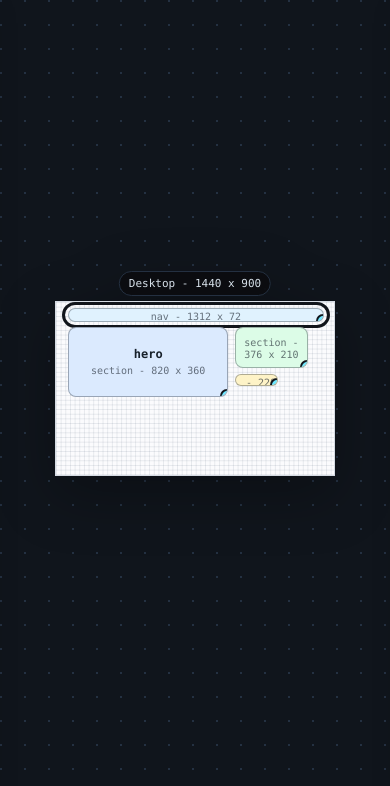
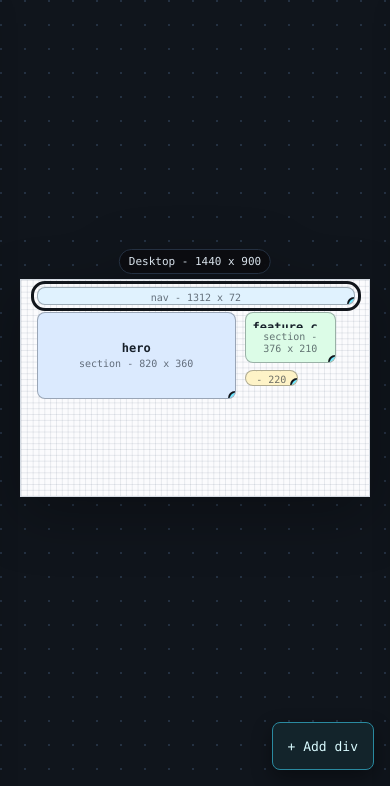
Before and after one commit to simplybenuk/BenOS, a website: page apps/wireframe-builder/index.html in a window 390 px wide. Shown: the part 58-844 px from the top of the page. Drawn offline with Linux system fonts and the light colour scheme.

Commit message:
Improve wireframe builder mobile canvas

```diff
--- a/apps/wireframe-builder/index.html
+++ b/apps/wireframe-builder/index.html
@@ -37,7 +37,7 @@
     .palette{display:grid;grid-template-columns:repeat(6,1fr);gap:6px}.colorBtn{height:28px;border-radius:8px;padding:0}.colorBtn.active{outline:2px solid var(--accent);outline-offset:2px}
     .metric{display:grid;grid-template-columns:1fr auto;gap:8px;font:12px var(--mono);color:var(--muted);padding:4px 0}.metric strong{color:var(--text);font-weight:700}
     .code{height:260px;white-space:pre;overflow:auto;color:#d7e1ea}
-    .mobilePanels{display:none}.scrim{display:none}.toast{position:fixed;left:50%;bottom:16px;transform:translateX(-50%);background:rgba(17,21,27,.96);border:1px solid var(--border);padding:10px 13px;border-radius:999px;font:12px var(--mono);opacity:0;pointer-events:none;transition:.16s;z-index:10}.toast.show{opacity:1}
+    .mobilePanels{display:none}.mobileAdd{display:none}.scrim{display:none}.toast{position:fixed;left:50%;bottom:16px;transform:translateX(-50%);background:rgba(17,21,27,.96);border:1px solid var(--border);padding:10px 13px;border-radius:999px;font:12px var(--mono);opacity:0;pointer-events:none;transition:.16s;z-index:10}.toast.show{opacity:1}
     @media(max-width:1120px){
       main{height:calc(100dvh - var(--header-h,62px));grid-template-columns:240px 1fr}
       .mobilePanels{display:flex;gap:6px}.mobilePanels button{height:36px}#toggleElements{display:none}
@@ -55,6 +55,8 @@
       .right{right:0;transform:translateX(105%)}.right.open{transform:translateX(0)}
       .viewport{min-width:0}.viewport #stage{padding:28px 20px 38px}.pageLabel{top:-30px;font-size:11px}.scrim{inset:var(--header-h,58px) 0 0}
       .panel{padding:12px}.fields{gap:9px}.field input,.field select{min-height:38px;font-size:16px}.actions button{min-height:40px}.tab{height:40px}.row{min-height:48px}.row button{height:32px}
+      .mobileAdd{display:flex;position:fixed;right:16px;bottom:16px;z-index:6;align-items:center;justify-content:center;min-height:48px;padding:10px 15px;border-color:#2a8aa0;background:#13242b;color:#d9fbff;box-shadow:0 8px 20px rgba(0,0,0,.38);font-size:13px}
+      .empty{cursor:pointer}
     }
   </style>
 </head>
@@ -147,6 +149,7 @@
 </main>
 
 <button id="panelScrim" class="scrim" aria-label="Close panel"></button>
+<button id="mobileAdd" class="mobileAdd" aria-label="Add a new div">+ Add div</button>
 <div id="toast" class="toast"></div>
 
 <script>
@@ -240,7 +243,13 @@
     const pageData = current().pages[bp] || breakpoint();
     const availableW = Math.max(240, viewport.clientWidth - 110);
     const availableH = Math.max(220, viewport.clientHeight - 110);
-    ppu = Math.max(.18, Math.min(availableW / pageData.w, availableH / pageData.h) * zoom);
+    const isPhone = window.matchMedia("(max-width: 760px)").matches;
+    // On phones, use the available width and allow vertical scrolling. Fitting the
+    // complete page height made a mobile wireframe unnecessarily small.
+    const scaleTo = isPhone
+      ? Math.max(240, viewport.clientWidth - 40) / pageData.w
+      : Math.min(availableW / pageData.w, availableH / pageData.h);
+    ppu = Math.max(.18, scaleTo * zoom);
     page.style.width = `${pageData.w * ppu}px`;
     page.style.height = `${pageData.h * ppu}px`;
     page.style.setProperty("--grid", `${Math.max(4, current().grid * ppu)}px`);
@@ -376,6 +385,7 @@
   $("duplicateProject").addEventListener("click", () => { const copy = structuredClone(current()); copy.id = uid(); copy.name = `${copy.name || "Untitled wireframe"} copy`; copy.items.forEach(i => i.id = uid()); state.projects.unshift(copy); currentId = copy.id; selectedId = copy.items[0]?.id || null; saveSoon(); render(); });
   $("deleteProject").addEventListener("click", () => { if (state.projects.length === 1) return show("Keep at least one wireframe"); if (!confirm(`Delete "${current().name || "Untitled wireframe"}"?`)) return; state.projects = state.projects.filter(p => p.id !== currentId); currentId = state.projects[0].id; selectedId = current().items[0]?.id || null; saveSoon(); render(); });
   $("addBlock").addEventListener("click", () => addItem());
+  $("mobileAdd").addEventListener("click", () => { setPanel(null); addItem(); show("Div added"); });
   $("copyBreakpoint").addEventListener("click", copyBreakpoint);
   $("fitView").addEventListener("click", fit);
   $("toggleElements").addEventListener("click", () => setPanel($("elementsPanel").classList.contains("open") ? null : "elements"));
@@ -403,6 +413,7 @@
   page.addEventListener("pointermove", moveDrag);
   page.addEventListener("pointerup", e => { if (drag && e.pointerId === drag.pointerId) drag = null; });
   page.addEventListener("pointercancel", e => { if (drag && e.pointerId === drag.pointerId) drag = null; });
+  $("empty").addEventListener("click", () => addItem());
   page.addEventListener("click", e => { if (e.target === page){ selectedId = null; render(); } });
   viewport.addEventListener("wheel", e => { if (!e.ctrlKey && !e.metaKey) return; e.preventDefault(); zoom = clamp(zoom + (e.deltaY < 0 ? .1 : -.1), .35, 3); calculateScale(); renderBlocks(); }, {passive:false});
   window.addEventListener("resize", () => { if (window.innerWidth > 1120) setPanel(null); render(); });
```
